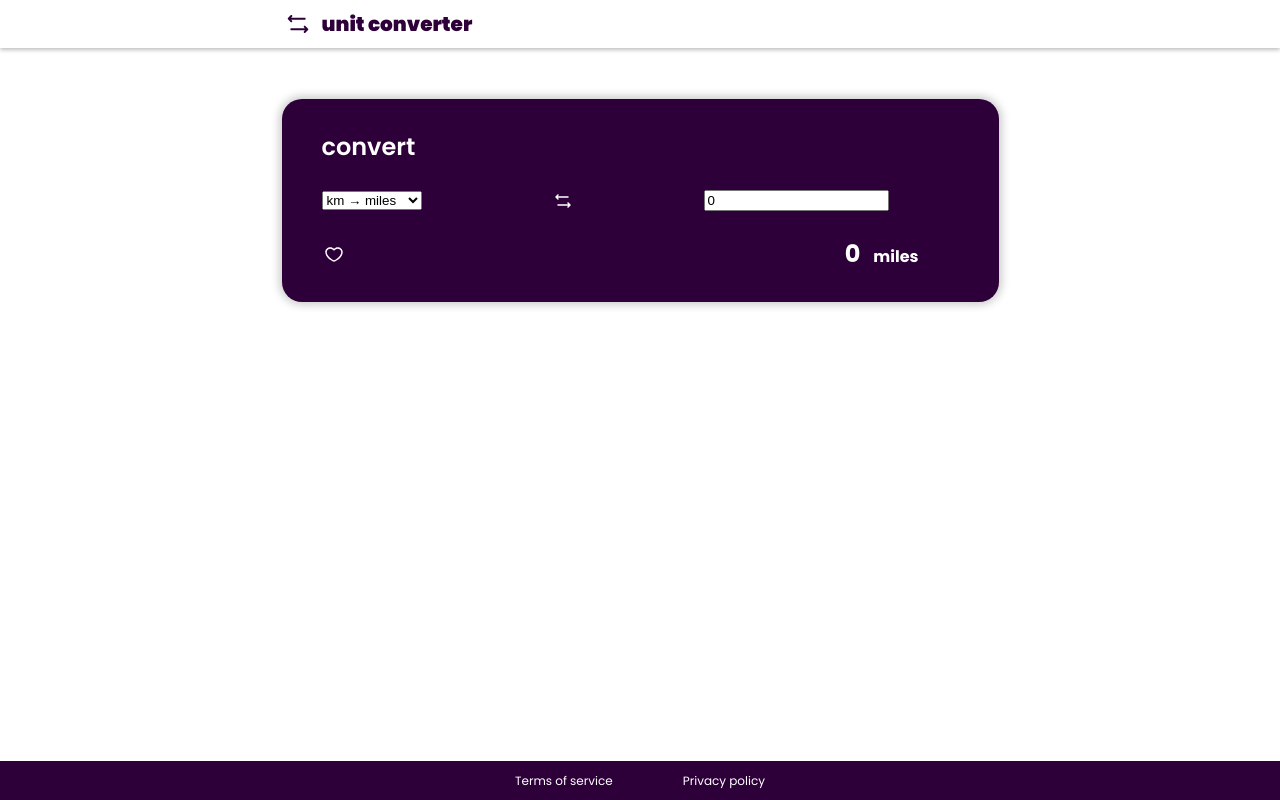
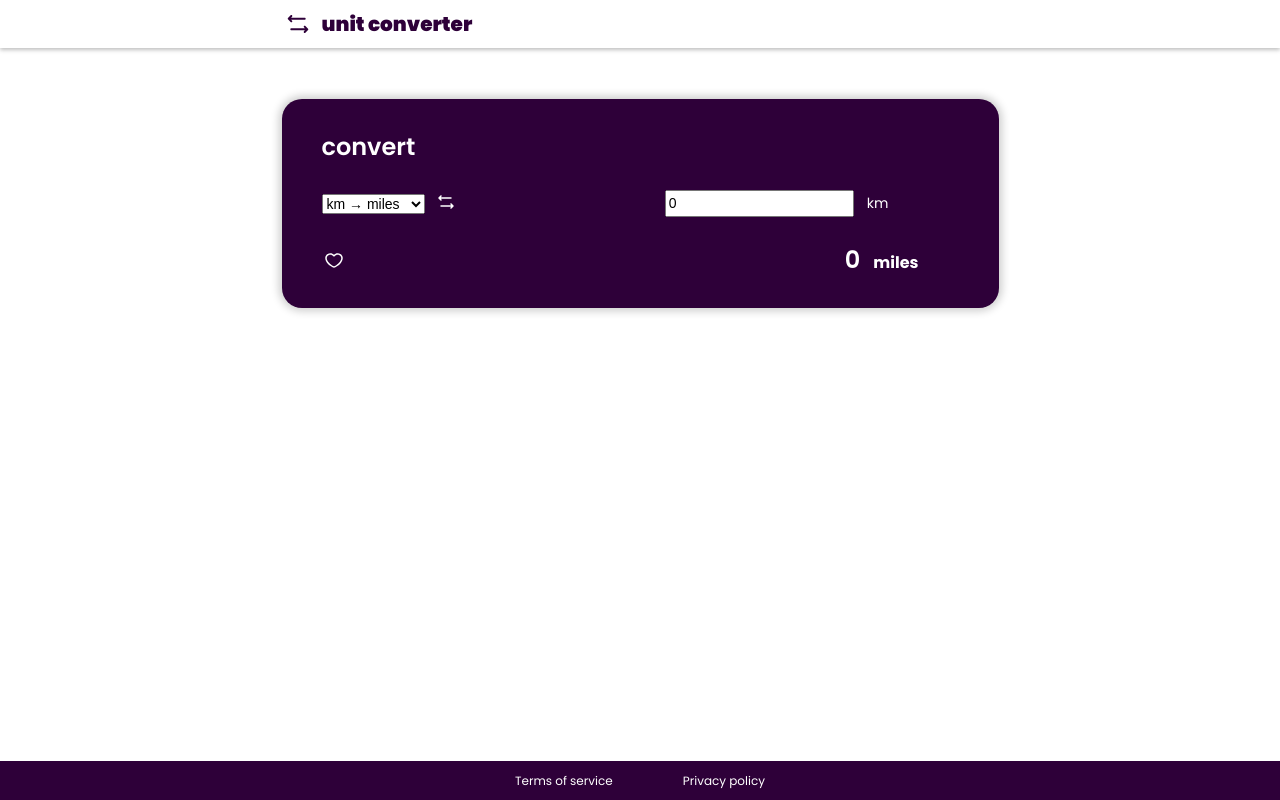
Before and after one commit to Joan266/Unit-Converter, a React (Create React App) app in the folder client/: page / in a window 1280 px wide. Built offline with nearby package versions, Linux system fonts and the light colour scheme; the HTML template or start-up script is replaced by a standard one.

Commit message:
added text classes

```diff
--- a/client/src/App.js
+++ b/client/src/App.js
@@ -7,7 +7,7 @@ function App() {
       <header>
         <div>
           <img src="icons/purple_arrows.svg" alt="Arrows icon"/>
-          <h1>unit converter</h1>
+          <h1 className="text-big">unit converter</h1>
         </div>
       </header>
      <main>
@@ -16,8 +16,8 @@ function App() {
      </main>
       <footer>
         <div>
-          <p>Terms of service</p>
-          <p>Privacy policy</p>
+          <p className="text-smaller">Terms of service</p>
+          <p className="text-smaller">Privacy policy</p>
         </div>
       </footer>
     </div>
--- a/client/src/components/unitConverter.jsx
+++ b/client/src/components/unitConverter.jsx
@@ -34,10 +34,11 @@ function UnitConverter() {
   return (
     <div className="unitConverter">
       <div className="title">
-        <h1>convert</h1>
+        <h1 className='text-bigger'>convert</h1>
       </div>
       <div className="machine">
-        <select onChange={handleConversionOperationChange}>
+        <div>
+          <select onChange={handleConversionOperationChange}className='text-small'>
             <option value={0}>km → miles</option>
             <option value={1}>miles → km</option>
             <option value={2}>m → feet</option>
@@ -46,15 +47,21 @@ function UnitConverter() {
             <option value={5}>inches → cm</option>
           </select>
           <img src="icons/white_arrows.svg" alt="White arrows icon" />
-        <input type="number" name="distance_to_convert" value={initialNumber} onChange={handleInitialNumberChange} />
+        </div>
+        <div>
+          <input type="number" name="distance_to_convert" className='text-small' value={initialNumber} onChange={handleInitialNumberChange} />
+          <span className="initialunit text-small">
+            {conversionOperation.initialUnit}
+          </span>
+        </div>
       </div>
       <div className="results">
         <img src="icons/heart.svg" alt="Heart icon" />
         <div>
-          <span className="num">
+          <span className="num text-bigger">
             {finalNumber}
           </span>
-          <span className="units">
+          <span className="finalunit text-medium">
             {conversionOperation.finalUnit}
           </span>
         </div>
--- a/client/src/index.css
+++ b/client/src/index.css
@@ -14,6 +14,43 @@
   --grey-text-color: #E3E3E3;
   --strong-grey-text-color: #676767;
 }
+
+
+.text-smaller {
+  font-size: 12px;
+  font-weight: 400;
+  line-height: 18px;
+  text-align: left;
+}
+
+.text-small {
+  font-size: 14px;
+  font-weight: 400;
+  line-height: 21px;
+  text-align: left;
+}
+
+.text-medium {
+  font-size: 16px;
+  font-weight: 700;
+  line-height: 24px;
+  text-align: left;
+}
+
+.text-big {
+  font-size: 20px;
+  font-weight: 900;
+  line-height: 30px;
+  text-align: left;
+}
+
+.text-bigger {
+  font-size: 24px;
+  font-weight: 600;
+  line-height: 36px;
+  text-align: left;
+}
+
 
 body {
   margin: 0;
@@ -45,11 +82,7 @@ header {
     width: 717px;
   }
   h1 {
-    font-size: 20px;
-    font-weight: 900;
-    line-height: 30px;
     color: var(--purple-text-color);
-    text-align: left;
     margin-left: 8px;
   }
 }
@@ -70,10 +103,6 @@ footer {
   }
   p {
     color:var(--white-text-color);
-    font-size: 12px;
-    font-weight: 400;
-    line-height: 18px;
-    text-align: left;
   }
 }
 
@@ -91,10 +120,6 @@ main {
     padding: 30px 80px 30px 40px;
     .title {
       h1 {
-        font-size: 24px;
-        font-weight: 600;
-        line-height: 36px;
-        text-align: left;
       }
     }
     .machine {
@@ -104,6 +129,12 @@ main {
       justify-content: space-between;
       align-items: center;
       padding-right: 30px;
+      select {
+        margin-right: 13px;
+      }
+      .initialunit {
+        margin-left: 13px;
+      }
     }
     .results {
       margin-top: 25px;
@@ -112,17 +143,10 @@ main {
       justify-content: space-between;
       align-items: center;
       .num {
-        font-size: 24px;
-        font-weight: 700;
-        line-height: 36px;
-        text-align: left;
+
         margin-right: 13px;
       }
-      .units {
-        font-size: 16px;
-        font-weight: 700;
-        line-height: 24px;
-        text-align: left;
+      .finalunit {
       }
     }
   }
```
Lines whose indentation alone changed are shown as unchanged.
